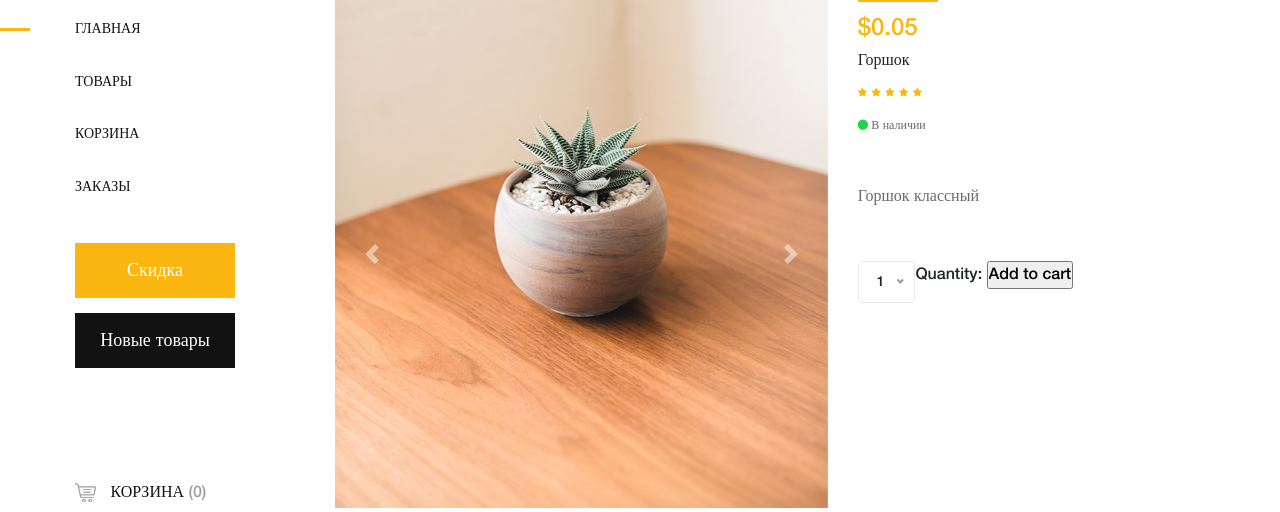
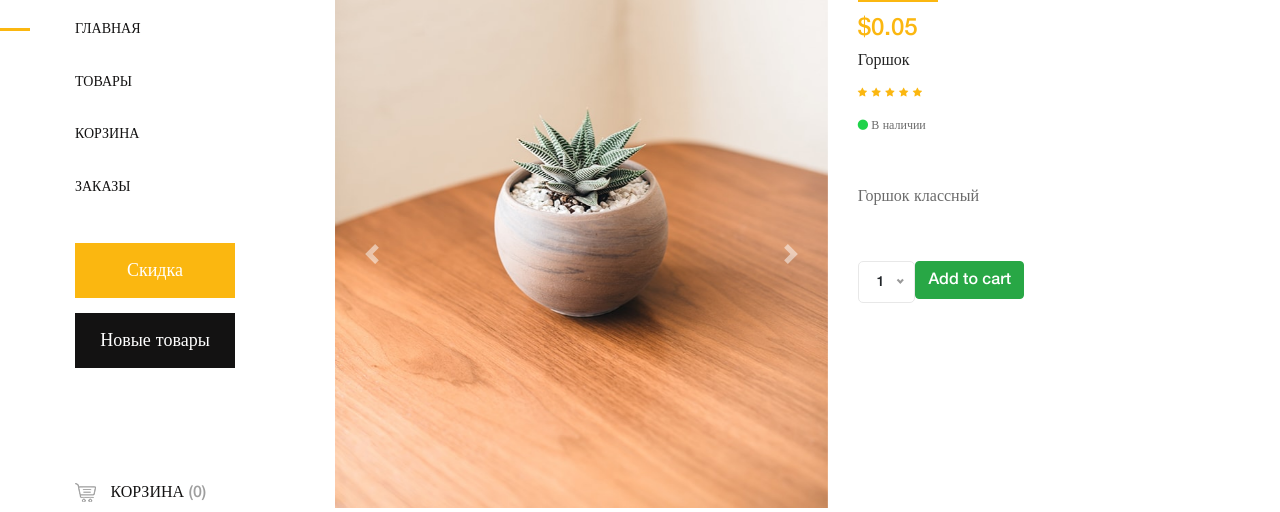
Before and after one commit to olegolegka/bpshop, a Django app: page /products/2/ in a window 1280 px wide. Shown: the part 212-724 px from the top of the page. Run offline with Django 3.2, Linux system fonts and the light colour scheme; data comes from the database, SQL or seed files in the repository; both versions use the stored data as it was after the commit; style sheets or scripts are compiled from the project's sources; some libraries are stand-ins or nearby versions.

```diff
--- a/BPshop/templates/navigation.html
+++ b/BPshop/templates/navigation.html
@@ -77,7 +77,7 @@
         </div>
         <!-- Cart Menu -->
         <div class="cart-fav-search mb-100">
-            <a href="cart.html" class="cart-nav"><img src="{% static 'img/core-img/cart.png' %}" alt=""> Корзина <span>(0)</span></a>
+            <a href="cart.html" class="cart-nav"><img src="{% static 'img/core-img/cart.png' %}" alt=""> Корзина <span>{%if cart%}({{ cart.cart_len }}){%else%}(0){%endif%}</span></a>
             <a href="#" class="fav-nav"><img src="{% static 'img/core-img/favorites.png' %}" alt=""> Избранное</a>
             <a href="#" class="search-nav"><img src="{% static 'img/core-img/search.png' %}" alt=""> Поиск</a>
         </div>
--- a/BPshop/templates/product-details.html
+++ b/BPshop/templates/product-details.html
@@ -74,7 +74,7 @@
                             <form action="{% url 'cart:cart_add' product.id %}" method="post">
     {{ cart_product_form }}
     {% csrf_token %}
-    <input type="submit" value="Add to cart">
+    <input type="submit" class="btn btn-success" value="Add to cart">
 </form>
 
                         </div>
--- a/cart/Cart.py
+++ b/cart/Cart.py
@@ -22,6 +22,7 @@ class Cart(object):
         Добавить продукт в корзину или обновить его количество.
         """
         product_id = str(product.id)
+
         if product_id not in self.cart:
             self.cart[product_id] = {'quantity': 0,
                                      'price': str(product.price)}
@@ -61,7 +62,7 @@ class Cart(object):
             item['total_price'] = item['price'] * item['quantity']
             yield item
 
-    def __len__(self):
+    def cart_len(self):
         """
         Подсчет всех товаров в корзине.
         """
--- a/cart/Forms.py
+++ b/cart/Forms.py
@@ -1,8 +1,8 @@
 from django import forms
-
-PRODUCT_QUANTITY_CHOICES = [(i, str(i)) for i in range(1, 21)]
+from BPshop.models import *
+PRODUCT_QUANTITY_CHOICES = [(i, str(i)) for i in range(1, 5)]
 
 
 class CartAddProductForm(forms.Form):
-    quantity = forms.TypedChoiceField(choices=PRODUCT_QUANTITY_CHOICES, coerce=int)
+    quantity = forms.TypedChoiceField(label = "",choices=PRODUCT_QUANTITY_CHOICES, coerce=int)
     update = forms.BooleanField(required=False, initial=False, widget=forms.HiddenInput)
--- a/cart/views.py
+++ b/cart/views.py
@@ -8,7 +8,6 @@ from .Forms import CartAddProductForm
 
 @require_POST
 def cart_add(request, product_id):
-    print("ЭТО ПРОДУКТ ID",product_id)
     cart = Cart(request)
     product = get_object_or_404(Product, id=product_id)
     form = CartAddProductForm(request.POST)
@@ -26,5 +25,4 @@ def cart_remove(request, product_id):
 
 def cart_detail(request):
     cart = Cart(request)
-    print=("ЭТО КОРЗИНА!!!",cart)
     return render(request, 'Cart/cart.html',{'cart': cart})
```
Also changed, not shown: cart/templates/Cart/cart.html (+6 -5 lines), db.sqlite3.
